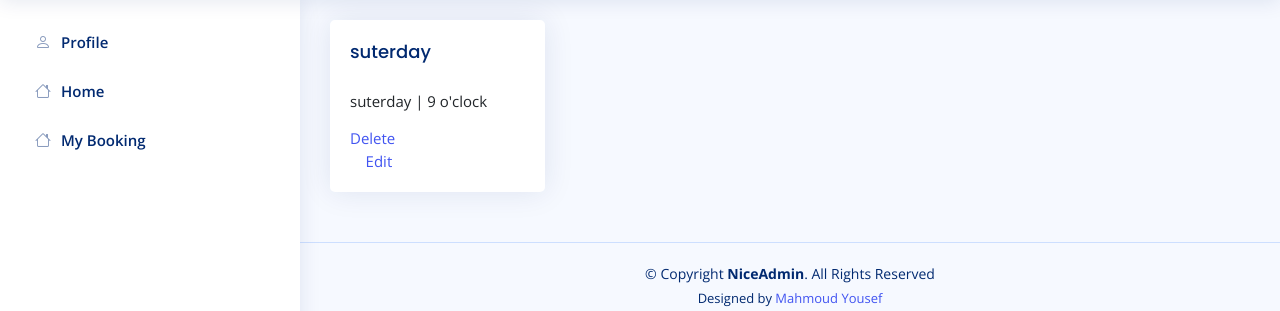
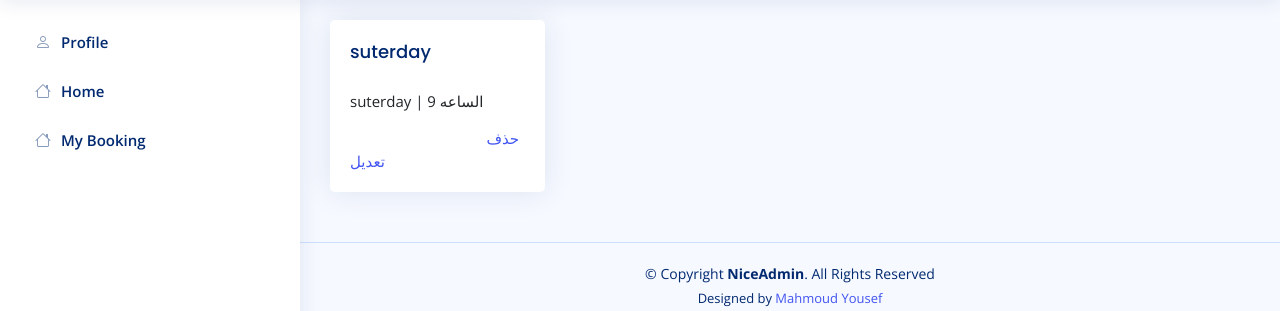
Before and after one commit to Mmy2000/login_system, a Django app: page /accounts/my_booking/ in a window 1280 px wide. Shown: the part 60-371 px from the top of the page. Run offline with Django 4.2, Linux system fonts and the light colour scheme; a user stored in the database is signed in; data comes from the database, SQL or seed files in the repository; some libraries are stand-ins or nearby versions; some web fonts are replaced.

Commit message:
fixing some issues

```diff
--- a/accounts/templates/accounts/my_booking.html
+++ b/accounts/templates/accounts/my_booking.html
@@ -12,9 +12,9 @@
                 <div class="card">
                     <div class="card-body">
                         <h5 class="card-title">{{book}}</h5>
-                        <p class="card-text">{{book.day}} | {{book.date}} o'clock</p>
-                        <a href="{% url 'delete_book' book.id %}" onclick="return confirm('Are You Sure You Want To Delete This book ?')">Delete</a>&nbsp; &nbsp; &nbsp; &nbsp; &nbsp; &nbsp; &nbsp; &nbsp; &nbsp; &nbsp; &nbsp; &nbsp; &nbsp; &nbsp; &nbsp; &nbsp; &nbsp; &nbsp; &nbsp;
-                        <a href="{% url 'edit_book'  %}" >Edit</a>
+                        <p class="card-text">{{book.day}} | {{book.date}} الساعه</p>
+                        <a href="{% url 'delete_book' book.id %}" onclick="return confirm('Are You Sure You Want To Delete This book ?')">حذف</a>&nbsp; &nbsp; &nbsp; &nbsp; &nbsp; &nbsp; &nbsp; &nbsp; &nbsp; &nbsp; &nbsp; &nbsp; &nbsp; &nbsp; &nbsp; &nbsp; &nbsp; &nbsp; &nbsp;
+                        <a href="{% url 'edit_book'  %}" >تعديل</a>
                     </div>
                 </div>
             </div>
```
